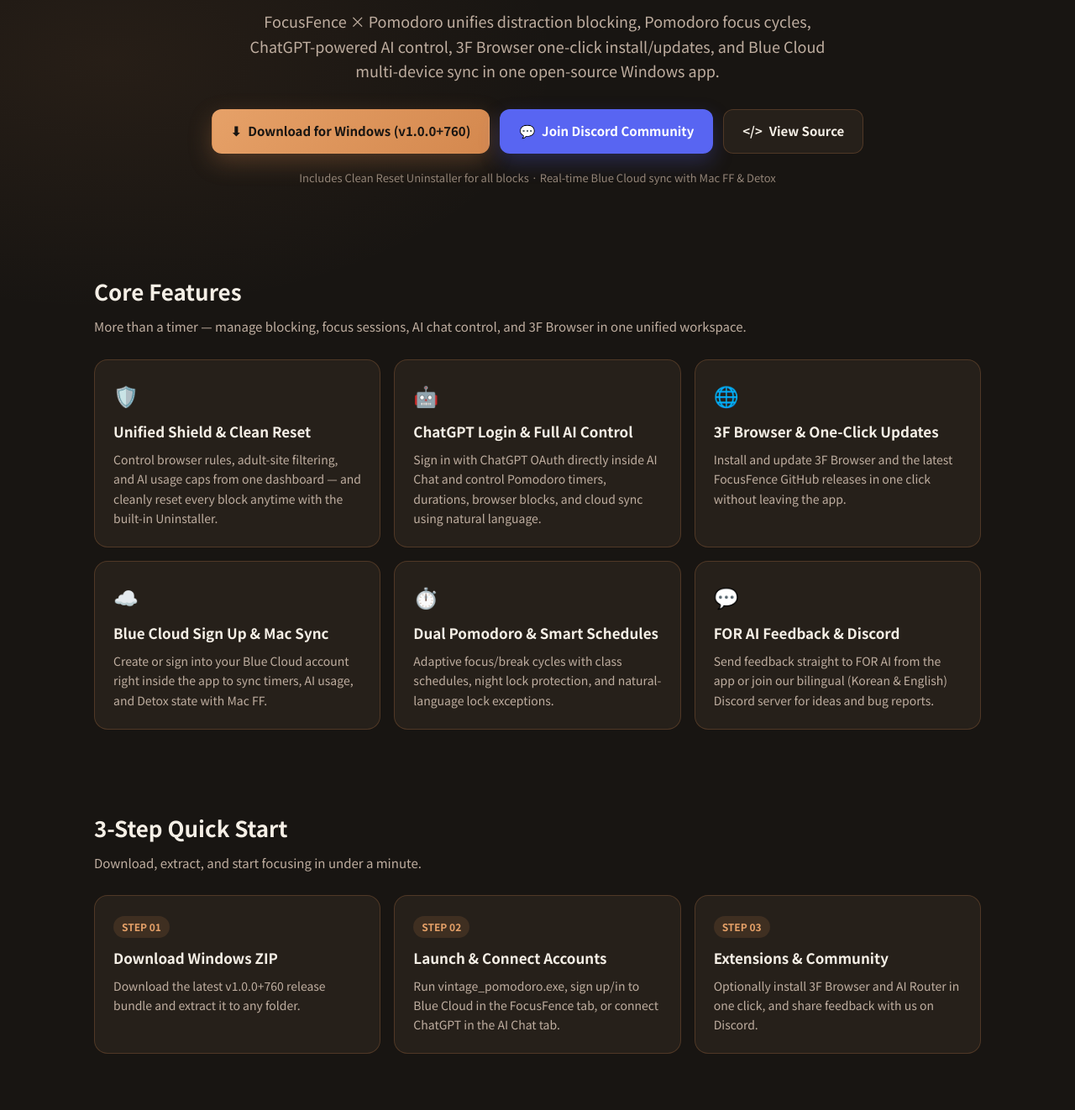
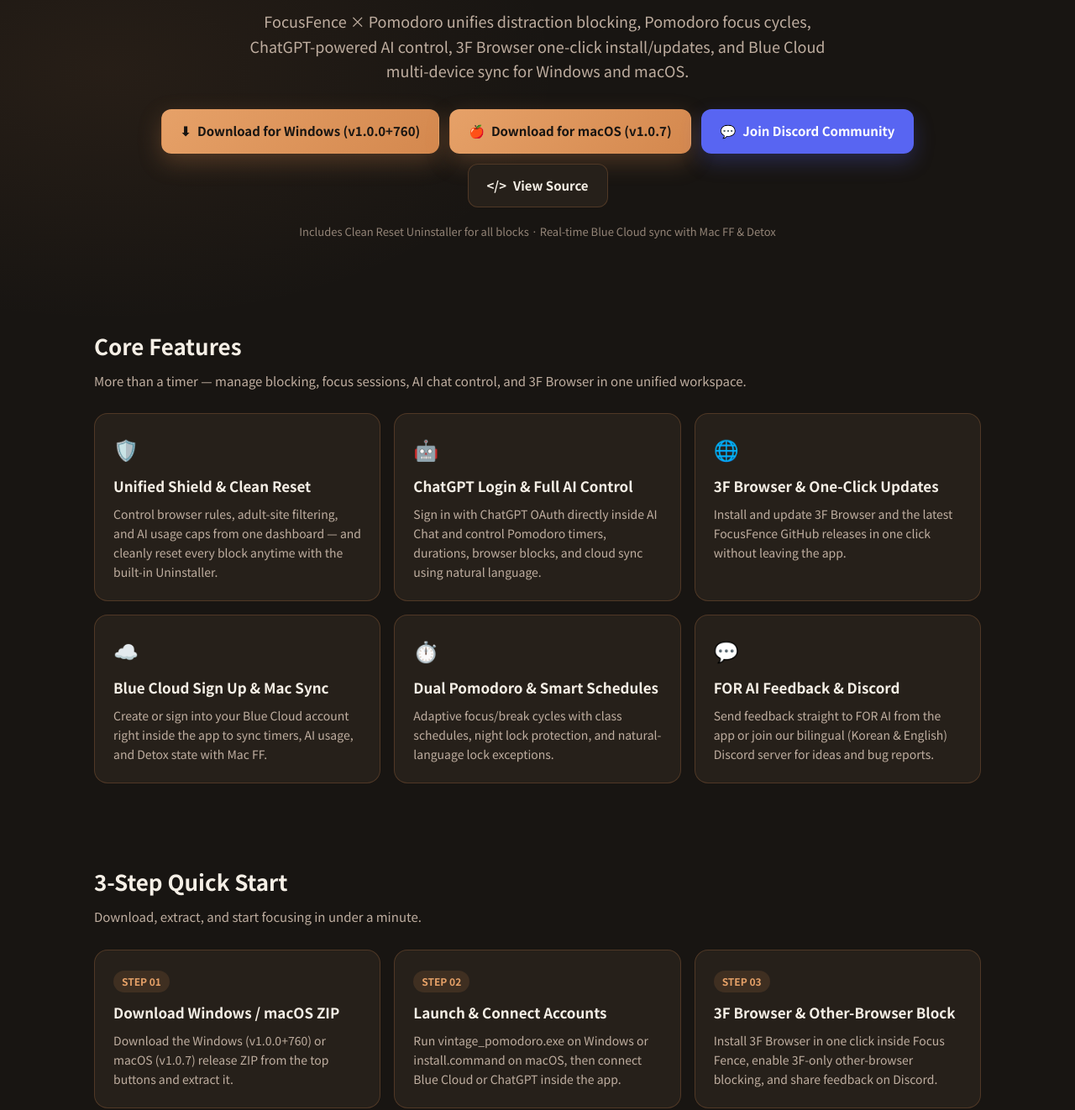
Before and after one commit to delight0517/FocusFense-Downloads, a plain HTML site: page docs/index.html in a window 1280 px wide. Shown: the part 327-1649 px from the top of the page at 84% size. Drawn offline with Linux system fonts and the light colour scheme.

Commit message:
feat: add macOS Focus Fence v1.0.7+2026112602 download links and install guide

```diff
--- a/docs/index.html
+++ b/docs/index.html
@@ -4,7 +4,7 @@
   <meta charset="UTF-8" />
   <meta name="viewport" content="width=device-width, initial-scale=1.0" />
   <title>FocusFence × Pomodoro — Open-Source Focus Shield & AI Productivity</title>
-  <meta name="description" content="FocusFence × Pomodoro: Windows 집중 차단, 뽀모도로 타이머, ChatGPT AI 제어, 3F 브라우저, Blue Cloud 동기화까지 하나로 통합된 무료 오픈소스 데스크톱 앱." />
+  <meta name="description" content="FocusFence × Pomodoro: Windows &amp; macOS 집중 차단, 뽀모도로 타이머, ChatGPT AI 제어, 3F 브라우저, Blue Cloud 동기화까지 하나로 통합된 무료 오픈소스 데스크톱 앱." />
   <link rel="preconnect" href="https://fonts.googleapis.com" />
   <link rel="preconnect" href="https://fonts.gstatic.com" crossorigin />
   <link href="https://fonts.googleapis.com/css2?family=Cinzel:wght@600;700&family=Noto+Sans+KR:wght@400;500;700&family=Inter:wght@400;500;600;700&display=swap" rel="stylesheet" />
@@ -299,18 +299,21 @@
 
   <main class="wrap">
     <section class="hero">
-      <div class="pill" data-ko="오픈소스 · Windows v1.0.0+760 · 무료 (비상업용)" data-en="Open Source · Windows v1.0.0+760 · Free (Noncommercial)">
-        오픈소스 · Windows v1.0.0+760 · 무료 (비상업용)
+      <div class="pill" data-ko="오픈소스 · Windows v1.0.0+760 · macOS v1.0.7 · 무료 (비상업용)" data-en="Open Source · Windows v1.0.0+760 · macOS v1.0.7 · Free (Noncommercial)">
+        오픈소스 · Windows v1.0.0+760 · macOS v1.0.7 · 무료 (비상업용)
       </div>
       <h1 data-ko="방해를 차단하고,<br/>AI와 함께 깊게 몰입하세요." data-en="Block Distractions.<br/>Focus Deeper with AI.">
         방해를 차단하고,<br/>AI와 함께 깊게 몰입하세요.
       </h1>
-      <p class="hero-sub" data-ko="FocusFence × Pomodoro는 브라우저·성인·게임·AI 사용량 차단과 뽀모도로 타이머, ChatGPT 로그인 기반 AI 제어, 3F 브라우저 원클릭 설치, Blue Cloud 동기화를 하나로 통합한 데스크톱 집중 워크스페이스입니다." data-en="FocusFence × Pomodoro unifies distraction blocking, Pomodoro focus cycles, ChatGPT-powered AI control, 3F Browser one-click install/updates, and Blue Cloud multi-device sync in one open-source Windows app.">
+      <p class="hero-sub" data-ko="FocusFence × Pomodoro는 브라우저·성인·게임·AI 사용량 차단과 뽀모도로 타이머, ChatGPT 로그인 기반 AI 제어, 3F 브라우저 원클릭 설치, Blue Cloud 동기화를 하나로 통합한 데스크톱 집중 워크스페이스입니다." data-en="FocusFence × Pomodoro unifies distraction blocking, Pomodoro focus cycles, ChatGPT-powered AI control, 3F Browser one-click install/updates, and Blue Cloud multi-device sync for Windows and macOS.">
         FocusFence × Pomodoro는 브라우저·성인·게임·AI 사용량 차단과 뽀모도로 타이머, ChatGPT 로그인 기반 AI 제어, 3F 브라우저 원클릭 설치, Blue Cloud 동기화를 하나로 통합한 데스크톱 집중 워크스페이스입니다.
       </p>
       <div class="cta-row">
         <a class="btn btn-primary" href="https://github.com/delight0517/FocusFense-Downloads/releases/download/windows-v1.0.0%2B760/FocusFence-Pomodoro-Windows-v1.0.0%2B760.zip">
           ⬇ <span data-ko="Windows 다운로드 (v1.0.0+760)" data-en="Download for Windows (v1.0.0+760)">Windows 다운로드 (v1.0.0+760)</span>
+        </a>
+        <a class="btn btn-primary" href="https://github.com/delight0517-art/3f-browser/releases/download/mac-focus-fence-v1.0.7%2B2026112602/FocusFence-macOS-v1.0.7%2B2026112602.zip">
+          🍎 <span data-ko="macOS 다운로드 (v1.0.7)" data-en="Download for macOS (v1.0.7)">macOS 다운로드 (v1.0.7)</span>
         </a>
         <a class="btn btn-discord" href="https://discord.gg/Ks78BjAhKK" target="_blank" rel="noopener">
           💬 <span data-ko="Discord 커뮤니티 참여 (한/영)" data-en="Join Discord Community">Discord 커뮤니티 참여 (한/영)</span>
@@ -383,23 +386,23 @@
       <div class="steps">
         <div class="card">
           <span class="step-num">STEP 01</span>
-          <h3 data-ko="Windows ZIP 다운로드" data-en="Download Windows ZIP">Windows ZIP 다운로드</h3>
-          <p data-ko="상단 다운로드 버튼에서 최신 v1.0.0+760 패키지를 받아 원하는 폴더에 압축을 풉니다." data-en="Download the latest v1.0.0+760 release bundle and extract it to any folder.">
-            상단 다운로드 버튼에서 최신 v1.0.0+760 패키지를 받아 원하는 폴더에 압축을 풉니다.
+          <h3 data-ko="Windows · macOS ZIP 다운로드" data-en="Download Windows / macOS ZIP">Windows · macOS ZIP 다운로드</h3>
+          <p data-ko="상단 버튼에서 Windows (v1.0.0+760) 또는 macOS (v1.0.7) 패키지를 받아 압축을 풉니다." data-en="Download the Windows (v1.0.0+760) or macOS (v1.0.7) release ZIP from the top buttons and extract it.">
+            상단 버튼에서 Windows (v1.0.0+760) 또는 macOS (v1.0.7) 패키지를 받아 압축을 풉니다.
           </p>
         </div>
         <div class="card">
           <span class="step-num">STEP 02</span>
           <h3 data-ko="앱 실행 및 계정 연결" data-en="Launch &amp; Connect Accounts">앱 실행 및 계정 연결</h3>
-          <p data-ko="vintage_pomodoro.exe 실행 후 FocusFence 탭에서 Blue Cloud 회원가입/로그인 또는 AI 채팅 탭에서 ChatGPT 로그인을 진행하세요." data-en="Run vintage_pomodoro.exe, sign up/in to Blue Cloud in the FocusFence tab, or connect ChatGPT in the AI Chat tab.">
-            vintage_pomodoro.exe 실행 후 FocusFence 탭에서 Blue Cloud 회원가입/로그인 또는 AI 채팅 탭에서 ChatGPT 로그인을 진행하세요.
+          <p data-ko="Windows는 vintage_pomodoro.exe를, macOS는 install.command를 실행한 뒤 Focus Fence에서 Blue Cloud 또는 ChatGPT 계정을 연결하세요." data-en="Run vintage_pomodoro.exe on Windows or install.command on macOS, then connect Blue Cloud or ChatGPT inside the app.">
+            Windows는 vintage_pomodoro.exe를, macOS는 install.command를 실행한 뒤 Focus Fence에서 Blue Cloud 또는 ChatGPT 계정을 연결하세요.
           </p>
         </div>
         <div class="card">
           <span class="step-num">STEP 03</span>
-          <h3 data-ko="확장 설치 &amp; 커뮤니티" data-en="Extensions &amp; Community">확장 설치 &amp; 커뮤니티</h3>
-          <p data-ko="필요한 경우 3F Browser 및 AI Router를 원클릭으로 설치하고, Discord에서 피드백을 공유해 주세요." data-en="Optionally install 3F Browser and AI Router in one click, and share feedback with us on Discord.">
-            필요한 경우 3F Browser 및 AI Router를 원클릭으로 설치하고, Discord에서 피드백을 공유해 주세요.
+          <h3 data-ko="3F Browser &amp; 다른 브라우저 차단" data-en="3F Browser &amp; Other-Browser Block">3F Browser &amp; 다른 브라우저 차단</h3>
+          <p data-ko="Focus Fence 안에서 3F Browser를 원클릭으로 설치하고, 3F 전용 다른 브라우저 차단을 켠 뒤 Discord에서 피드백을 공유해 주세요." data-en="Install 3F Browser in one click inside Focus Fence, enable 3F-only other-browser blocking, and share feedback on Discord.">
+            Focus Fence 안에서 3F Browser를 원클릭으로 설치하고, 3F 전용 다른 브라우저 차단을 켠 뒤 Discord에서 피드백을 공유해 주세요.
           </p>
         </div>
       </div>
@@ -462,8 +465,8 @@
 
     document.getElementById('copyInviteBtn').addEventListener('click', async () => {
       const msg = lang === 'ko'
-        ? 'FocusFence × Pomodoro (무료 오픈소스 집중·뽀모도로·ChatGPT AI·3F 브라우저)\n• 공식 웹사이트: https://delight0517.github.io/FocusFense-Downloads/\n• Windows 다운로드: https://github.com/delight0517/FocusFense-Downloads/releases/latest\n• Discord 커뮤니티: https://discord.gg/Ks78BjAhKK'
-        : 'FocusFence × Pomodoro (Free Open-Source Focus · Pomodoro · ChatGPT AI · 3F Browser)\n• Website: https://delight0517.github.io/FocusFense-Downloads/\n• Windows Download: https://github.com/delight0517/FocusFense-Downloads/releases/latest\n• Discord: https://discord.gg/Ks78BjAhKK';
+        ? 'FocusFence × Pomodoro (무료 오픈소스 집중·뽀모도로·ChatGPT AI·3F 브라우저)\n• 공식 웹사이트: https://delight0517.github.io/FocusFense-Downloads/\n• Windows 다운로드: https://github.com/delight0517/FocusFense-Downloads/releases/latest\n• macOS Focus Fence 다운로드: https://github.com/delight0517-art/3f-browser/releases/download/mac-focus-fence-v1.0.7%2B2026112602/FocusFence-macOS-v1.0.7%2B2026112602.zip\n• Discord 커뮤니티: https://discord.gg/Ks78BjAhKK'
+        : 'FocusFence × Pomodoro (Free Open-Source Focus · Pomodoro · ChatGPT AI · 3F Browser)\n• Website: https://delight0517.github.io/FocusFense-Downloads/\n• Windows Download: https://github.com/delight0517/FocusFense-Downloads/releases/latest\n• macOS Focus Fence Download: https://github.com/delight0517-art/3f-browser/releases/download/mac-focus-fence-v1.0.7%2B2026112602/FocusFence-macOS-v1.0.7%2B2026112602.zip\n• Discord: https://discord.gg/Ks78BjAhKK';
       await navigator.clipboard.writeText(msg);
       const toast = document.getElementById('toast');
       toast.textContent = lang === 'ko' ? '초대 메시지가 복사되었습니다!' : 'Share message copied!';
```
Also changed, not shown: 1 other file.
